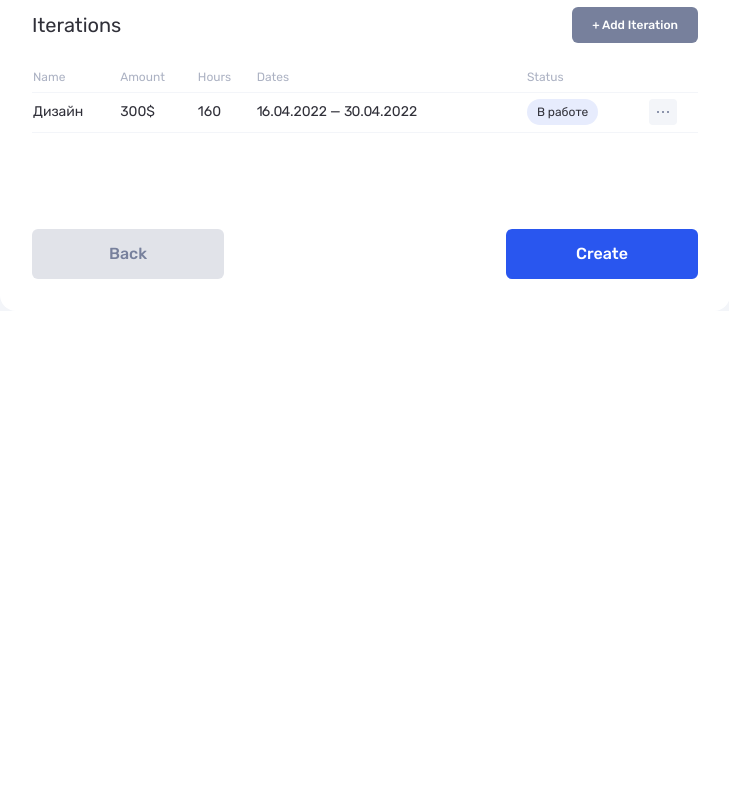
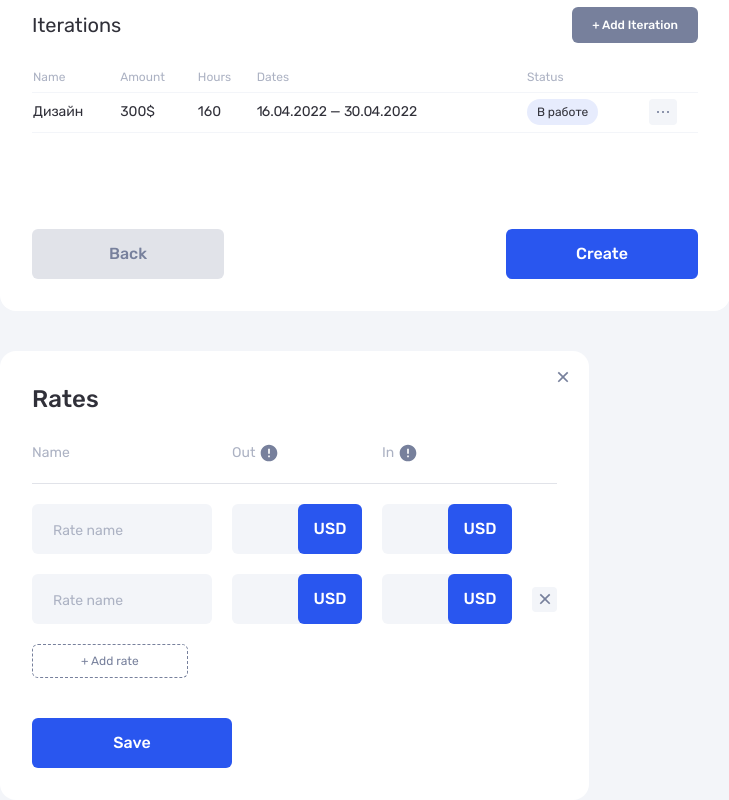
Before and after one commit to exes2012/if-team, a Vue app: page /people in a window 1280 px wide. Shown: the part 2057-2857 px from the top of the page, without its empty margins (40-769 px from the left). Before the commit the page ends 2368 px from the top, so only its background shows below. Built offline with nearby package versions, Linux system fonts and the light colour scheme.

Commit message:
created "Rates" page

```diff
--- a/src/assets/icons/icons.js
+++ b/src/assets/icons/icons.js
@@ -10,7 +10,7 @@ export default {
   arrowUp:
     '<path d="M10.0014 9.02332L5.87635 13.1483L4.69802 11.97L10.0014 6.66665L15.3047 11.97L14.1264 13.1483L10.0014 9.02332Z"></path>',
   error:
-    '<path d="M8.99935 17.3334C4.39685 17.3334 0.666016 13.6025 0.666016 9.00002C0.666016 4.39752 4.39685 0.666687 8.99935 0.666687C13.6018 0.666687 17.3327 4.39752 17.3327 9.00002C17.3327 13.6025 13.6018 17.3334 8.99935 17.3334ZM8.16602 11.5V13.1667H9.83268V11.5H8.16602ZM8.16602 4.83335V9.83335H9.83268V4.83335H8.16602Z"/>',
+    '<path d="M9.99935 18.3334C5.39685 18.3334 1.66602 14.6025 1.66602 10C1.66602 5.39752 5.39685 1.66669 9.99935 1.66669C14.6018 1.66669 18.3327 5.39752 18.3327 10C18.3327 14.6025 14.6018 18.3334 9.99935 18.3334ZM9.16602 12.5V14.1667H10.8327V12.5H9.16602ZM9.16602 5.83335V10.8334H10.8327V5.83335H9.16602Z"></path>',
   projects:
     '<path d="M15.5 6.50033V16.4945C15.5008 16.6039 15.48 16.7124 15.4388 16.8138C15.3976 16.9152 15.3369 17.0075 15.2601 17.0855C15.1832 17.1634 15.0918 17.2254 14.991 17.268C14.8902 17.3106 14.7819 17.3329 14.6725 17.3337H1.3275C1.10818 17.3337 0.897826 17.2466 0.742664 17.0916C0.587501 16.9366 0.500221 16.7263 0.5 16.507V1.49366C0.5 1.04616 0.8725 0.666992 1.33167 0.666992H9.66667V5.66699C9.66667 5.88801 9.75447 6.09997 9.91074 6.25625C10.067 6.41253 10.279 6.50033 10.5 6.50033H15.5ZM15.5 4.83366H11.3333V0.669492L15.5 4.83366Z"/>',
   payments:
--- a/src/views/ViewPeople.vue
+++ b/src/views/ViewPeople.vue
@@ -610,6 +610,279 @@
           </div>
         </form>
       </v-card>
+
+      <!-- Rates -->
+      <v-card class="w-fit mt-10 p-8 relative">
+        <v-button class="absolute top-5 right-5">
+          <v-icon
+            name="close"
+            width="12"
+            height="12"
+            viewBox="0 0 12 12"
+            class="hover:fill-blue-400"
+          ></v-icon>
+        </v-button>
+
+        <div class="mb-5 pb-5 border-b border-solid border-gray-200">
+          <h2 class="mb-7">Rates</h2>
+          <div class="grid grid-cols-[180px_130px_130px_25px] gap-x-5">
+            <p class="text-3 text-gray-400">Name</p>
+            <div class="flex items-center gap-x-1">
+              <p class="text-3 text-gray-400">Out</p>
+              <v-button type="button">
+                <v-icon
+                  name="error"
+                  width="20"
+                  height="20"
+                  viewBox="0 0 20 20"
+                  class="hover:fill-blue-400"
+                ></v-icon>
+              </v-button>
+            </div>
+            <div class="flex items-center gap-x-1">
+              <p class="text-3 text-gray-400">In</p>
+              <v-button type="button">
+                <v-icon
+                  name="error"
+                  width="20"
+                  height="20"
+                  viewBox="0 0 20 20"
+                  class="hover:fill-blue-400"
+                ></v-icon>
+              </v-button>
+            </div>
+          </div>
+        </div>
+
+        <div
+          class="grid grid-cols-[180px_130px_130px_25px] gap-x-5 items-center mb-5"
+        >
+          <input type="text" class="field" placeholder="Rate name" />
+
+          <div class="relative">
+            <input
+              type="text"
+              name="amount"
+              id="amount"
+              class="field pr-20"
+              placeholder=" "
+              required
+            />
+            <div class="absolute bottom-0 right-0">
+              <v-button class="btn-primary w-16 h-13" type="button"
+                >USD</v-button
+              >
+              <ul class="hidden dropdown w-[166px] absolute">
+                <li class="text-2">
+                  <img
+                    src="../assets/img/icons/flag-usa.svg"
+                    class="w-5 h-[13px] inline-block mr-2.5"
+                    alt="flag usa"
+                  />
+                  USD ($)
+                </li>
+                <li class="text-2">
+                  <img
+                    src="../assets/img/icons/flag-ua.svg"
+                    class="w-5 h-[13px] inline-block mr-2.5"
+                    alt="flag ua"
+                  />
+                  UAH (₴)
+                </li>
+                <li class="text-2">
+                  <img
+                    src="../assets/img/icons/flag-eu.svg"
+                    class="w-5 h-[13px] inline-block mr-2.5"
+                    alt="flag eu"
+                  />
+                  EUR (€)
+                </li>
+                <li class="text-2">
+                  <img
+                    src="../assets/img/icons/flag-gb.svg"
+                    class="w-5 h-[13px] inline-block mr-2.5"
+                    alt="flag gb"
+                  />
+                  GBP (£)
+                </li>
+              </ul>
+            </div>
+          </div>
+
+          <div class="relative">
+            <input
+              type="text"
+              name="amount"
+              id="amount"
+              class="field pr-20"
+              placeholder=" "
+              required
+            />
+            <div class="absolute bottom-0 right-0">
+              <v-button class="btn-primary w-16 h-13" type="button"
+                >USD</v-button
+              >
+              <ul class="hidden dropdown w-[166px] absolute">
+                <li class="text-2">
+                  <img
+                    src="../assets/img/icons/flag-usa.svg"
+                    class="w-5 h-[13px] inline-block mr-2.5"
+                    alt="flag usa"
+                  />
+                  USD ($)
+                </li>
+                <li class="text-2">
+                  <img
+                    src="../assets/img/icons/flag-ua.svg"
+                    class="w-5 h-[13px] inline-block mr-2.5"
+                    alt="flag ua"
+                  />
+                  UAH (₴)
+                </li>
+                <li class="text-2">
+                  <img
+                    src="../assets/img/icons/flag-eu.svg"
+                    class="w-5 h-[13px] inline-block mr-2.5"
+                    alt="flag eu"
+                  />
+                  EUR (€)
+                </li>
+                <li class="text-2">
+                  <img
+                    src="../assets/img/icons/flag-gb.svg"
+                    class="w-5 h-[13px] inline-block mr-2.5"
+                    alt="flag gb"
+                  />
+                  GBP (£)
+                </li>
+              </ul>
+            </div>
+          </div>
+        </div>
+
+        <div
+          class="grid grid-cols-[180px_130px_130px_25px] gap-x-5 items-center mb-5"
+        >
+          <input type="text" class="field" placeholder="Rate name" />
+
+          <div class="relative">
+            <input
+              type="text"
+              name="amount"
+              id="amount"
+              class="field pr-20"
+              placeholder=" "
+              required
+            />
+            <div class="absolute bottom-0 right-0">
+              <v-button class="btn-primary w-16 h-13" type="button"
+                >USD</v-button
+              >
+              <ul class="hidden dropdown w-[166px] absolute">
+                <li class="text-2">
+                  <img
+                    src="../assets/img/icons/flag-usa.svg"
+                    class="w-5 h-[13px] inline-block mr-2.5"
+                    alt="flag usa"
+                  />
+                  USD ($)
+                </li>
+                <li class="text-2">
+                  <img
+                    src="../assets/img/icons/flag-ua.svg"
+                    class="w-5 h-[13px] inline-block mr-2.5"
+                    alt="flag ua"
+                  />
+                  UAH (₴)
+                </li>
+                <li class="text-2">
+                  <img
+                    src="../assets/img/icons/flag-eu.svg"
+                    class="w-5 h-[13px] inline-block mr-2.5"
+                    alt="flag eu"
+                  />
+                  EUR (€)
+                </li>
+                <li class="text-2">
+                  <img
+                    src="../assets/img/icons/flag-gb.svg"
+                    class="w-5 h-[13px] inline-block mr-2.5"
+                    alt="flag gb"
+                  />
+                  GBP (£)
+                </li>
+              </ul>
+            </div>
+          </div>
+
+          <div class="relative">
+            <input
+              type="text"
+              name="amount"
+              id="amount"
+              class="field pr-20"
+              placeholder=" "
+              required
+            />
+            <div class="absolute bottom-0 right-0">
+              <v-button class="btn-primary w-16 h-13" type="button"
+                >USD</v-button
+              >
+              <ul class="hidden dropdown w-[166px] absolute">
+                <li class="text-2">
+                  <img
+                    src="../assets/img/icons/flag-usa.svg"
+                    class="w-5 h-[13px] inline-block mr-2.5"
+                    alt="flag usa"
+                  />
+                  USD ($)
+                </li>
+                <li class="text-2">
+                  <img
+                    src="../assets/img/icons/flag-ua.svg"
+                    class="w-5 h-[13px] inline-block mr-2.5"
+                    alt="flag ua"
+                  />
+                  UAH (₴)
+                </li>
+                <li class="text-2">
+                  <img
+                    src="../assets/img/icons/flag-eu.svg"
+                    class="w-5 h-[13px] inline-block mr-2.5"
+                    alt="flag eu"
+                  />
+                  EUR (€)
+                </li>
+                <li class="text-2">
+                  <img
+                    src="../assets/img/icons/flag-gb.svg"
+                    class="w-5 h-[13px] inline-block mr-2.5"
+                    alt="flag gb"
+                  />
+                  GBP (£)
+                </li>
+              </ul>
+            </div>
+          </div>
+
+          <v-button type="button" class="w-[25px] h-[25px] bg-gray-100 rounded"
+            ><v-icon
+              name="close"
+              width="12"
+              height="12"
+              viewBox="0 0 12 12"
+              class="hover:fill-blue-400"
+            ></v-icon>
+          </v-button>
+        </div>
+
+        <v-button
+          class="w-fit py-2 px-12 mb-10 border border-dashed border-gray-500 rounded-md text-4 text-gray-500 hover:border-blue-400 hover:text-blue-400 transition"
+          >+ Add rate</v-button
+        >
+
+        <v-button class="btn-primary w-[200px] h-13">Save</v-button>
+      </v-card>
     </v-container>
   </div>
 </template>
```
